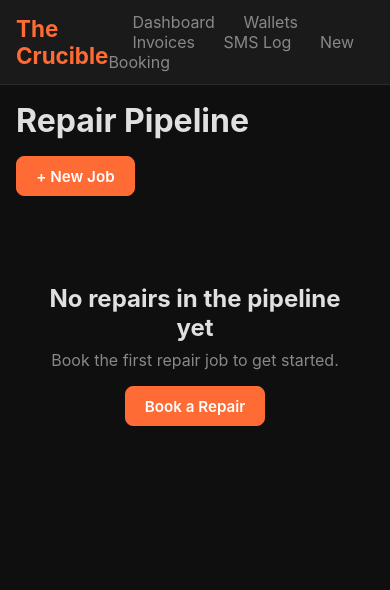
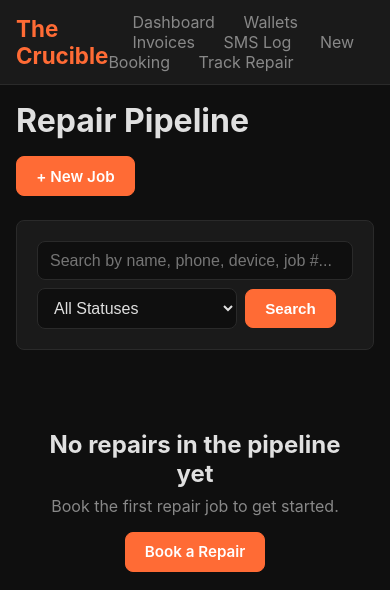
Before and after one commit to Domsdabomb/invoicetosms, a Flask app: page / in a window 390 px wide. Shown: the top 590 px of the page. Run offline with Flask 3, Linux system fonts and the light colour scheme; data that the repository does not hold is empty.

Commit message:
feat: customer status tracking, dashboard search, job cost editing
- /track + /track/result: customers look up repairs by phone number
  Normalizes phone digits for flexible matching, shows status per job
- Dashboard search: filter jobs by name, phone, device, job #, or status
  Search bar with dropdown filter + clear button
- /job/<id>/edit: admin can set estimated cost, final cost, and notes
  (was previously missing — blocked the entire invoice creation flow)

https://claude.ai/code/session_016X393uUA56Uro9eZwWMqzM

```diff
--- a/app.py
+++ b/app.py
@@ -20,15 +20,34 @@ def create_app():
     @app.route("/")
     def dashboard():
         db = get_db()
-        jobs = db.execute(
-            """
+        search = request.args.get("q", "").strip()
+        status_filter = request.args.get("status", "").strip()
+
+        query = """
             SELECT r.*, c.name AS customer_name, c.phone AS customer_phone
             FROM repair_jobs r
             JOIN customers c ON r.customer_id = c.id
-            ORDER BY r.updated_at DESC
-            """
-        ).fetchall()
-        return render_template("dashboard.html", jobs=jobs, statuses=VALID_STATUSES)
+        """
+        conditions = []
+        params = []
+
+        if search:
+            conditions.append(
+                "(c.name LIKE ? OR c.phone LIKE ? OR r.device_brand LIKE ? OR r.device_model LIKE ? OR r.issue_description LIKE ? OR CAST(r.id AS TEXT) = ?)"
+            )
+            like = f"%{search}%"
+            params.extend([like, like, like, like, like, search])
+
+        if status_filter and status_filter in VALID_STATUSES:
+            conditions.append("r.status = ?")
+            params.append(status_filter)
+
+        if conditions:
+            query += " WHERE " + " AND ".join(conditions)
+
+        query += " ORDER BY r.updated_at DESC"
+        jobs = db.execute(query, params).fetchall()
+        return render_template("dashboard.html", jobs=jobs, statuses=VALID_STATUSES, search=search, status_filter=status_filter)
 
     @app.route("/job/<int:job_id>")
     def job_detail(job_id):
@@ -346,6 +365,65 @@ def create_app():
             return redirect(url_for("book_repair"))
         return render_template("confirmation.html", job=job)
 
+    # ── Customer Status Tracking ─────────────────────────────────────
+
+    @app.route("/track")
+    def track():
+        return render_template("track.html")
+
+    @app.route("/track/result")
+    def track_result():
+        phone = request.args.get("phone", "").strip()
+        if not phone:
+            return redirect(url_for("track"))
+
+        # Normalize: strip spaces, dashes, parens for flexible matching
+        digits = "".join(c for c in phone if c.isdigit())
+        db = get_db()
+        jobs = db.execute(
+            """
+            SELECT r.*, c.phone
+            FROM repair_jobs r
+            JOIN customers c ON r.customer_id = c.id
+            WHERE replace(replace(replace(replace(c.phone, ' ', ''), '-', ''), '(', ''), ')', '') LIKE ?
+            ORDER BY r.updated_at DESC
+            """,
+            (f"%{digits}%",),
+        ).fetchall()
+        return render_template("track_result.html", jobs=jobs, phone=phone)
+
+    # ── Job Editing (costs/notes) ────────────────────────────────────
+
+    @app.route("/job/<int:job_id>/edit", methods=["POST"])
+    def edit_job(job_id):
+        db = get_db()
+        job = db.execute("SELECT * FROM repair_jobs WHERE id = ?", (job_id,)).fetchone()
+        if not job:
+            flash("Job not found.", "error")
+            return redirect(url_for("dashboard"))
+
+        estimated = request.form.get("estimated_cost", "").strip()
+        final = request.form.get("final_cost", "").strip()
+        notes = request.form.get("notes", "").strip()
+
+        try:
+            estimated_cost = float(estimated) if estimated else None
+        except ValueError:
+            estimated_cost = job["estimated_cost"]
+
+        try:
+            final_cost = float(final) if final else None
+        except ValueError:
+            final_cost = job["final_cost"]
+
+        db.execute(
+            "UPDATE repair_jobs SET estimated_cost = ?, final_cost = ?, notes = ?, updated_at = ? WHERE id = ?",
+            (estimated_cost, final_cost, notes, datetime.now(), job_id),
+        )
+        db.commit()
+        flash("Job updated.", "success")
+        return redirect(url_for("job_detail", job_id=job_id))
+
     return app
 
 
--- a/static/css/style.css
+++ b/static/css/style.css
@@ -108,6 +108,19 @@ body {
 .job-row:hover { background: var(--surface); }
 
 .issue-cell { max-width: 250px; }
+
+.search-bar { margin-bottom: 1.5rem; }
+.search-form { display: flex; gap: 0.5rem; flex-wrap: wrap; align-items: center; }
+
+.track-ready {
+    margin-top: 0.75rem;
+    padding: 0.5rem 0.75rem;
+    background: rgba(46, 204, 113, 0.15);
+    border: 1px solid var(--success);
+    border-radius: var(--radius);
+    font-weight: 600;
+    color: var(--success);
+}
 
 .empty-state {
     text-align: center;
--- a/templates/base.html
+++ b/templates/base.html
@@ -15,6 +15,7 @@
             <a href="{{ url_for('invoices') }}">Invoices</a>
             <a href="{{ url_for('sms_log') }}">SMS Log</a>
             <a href="{{ url_for('book_repair') }}">New Booking</a>
+            <a href="{{ url_for('track') }}">Track Repair</a>
         </div>
     </nav>
 
--- a/templates/dashboard.html
+++ b/templates/dashboard.html
@@ -7,12 +7,25 @@
     <a href="{{ url_for('book_repair') }}" class="btn btn-primary">+ New Job</a>
 </div>
 
+<div class="card search-bar">
+    <form method="GET" action="{{ url_for('dashboard') }}" class="search-form">
+        <input type="text" name="q" value="{{ search or '' }}" placeholder="Search by name, phone, device, job #..." class="input">
+        <select name="status" class="input" style="max-width: 200px;">
+            <option value="">All Statuses</option>
+            {% for status in statuses %}
+            <option value="{{ status }}" {% if status_filter == status %}selected{% endif %}>
+                {{ status | replace('_', ' ') | title }}
+            </option>
+            {% endfor %}
+        </select>
+        <button type="submit" class="btn btn-primary">Search</button>
+        {% if search or status_filter %}
+        <a href="{{ url_for('dashboard') }}" class="btn">Clear</a>
+        {% endif %}
+    </form>
+</div>
+
 {% if jobs %}
-<div class="status-legend">
-    {% for status in statuses %}
-    <span class="badge badge-{{ status }}">{{ status | replace('_', ' ') | title }}</span>
-    {% endfor %}
-</div>
 
 <table class="job-table">
     <thead>
```
Also changed, not shown: templates/job_detail.html (+10 -0 lines), templates/track.html (added, +14 -0 lines), templates/track_result.html (added, +33 -0 lines).
